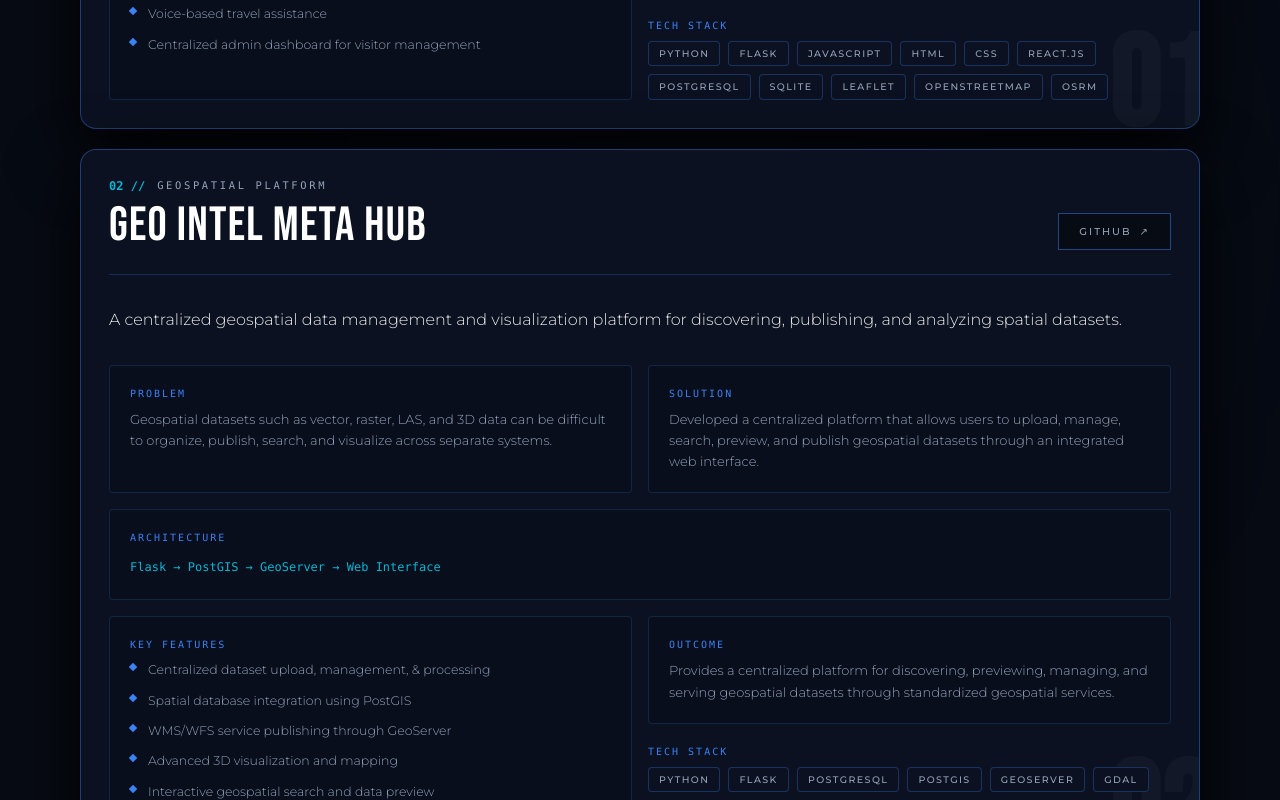
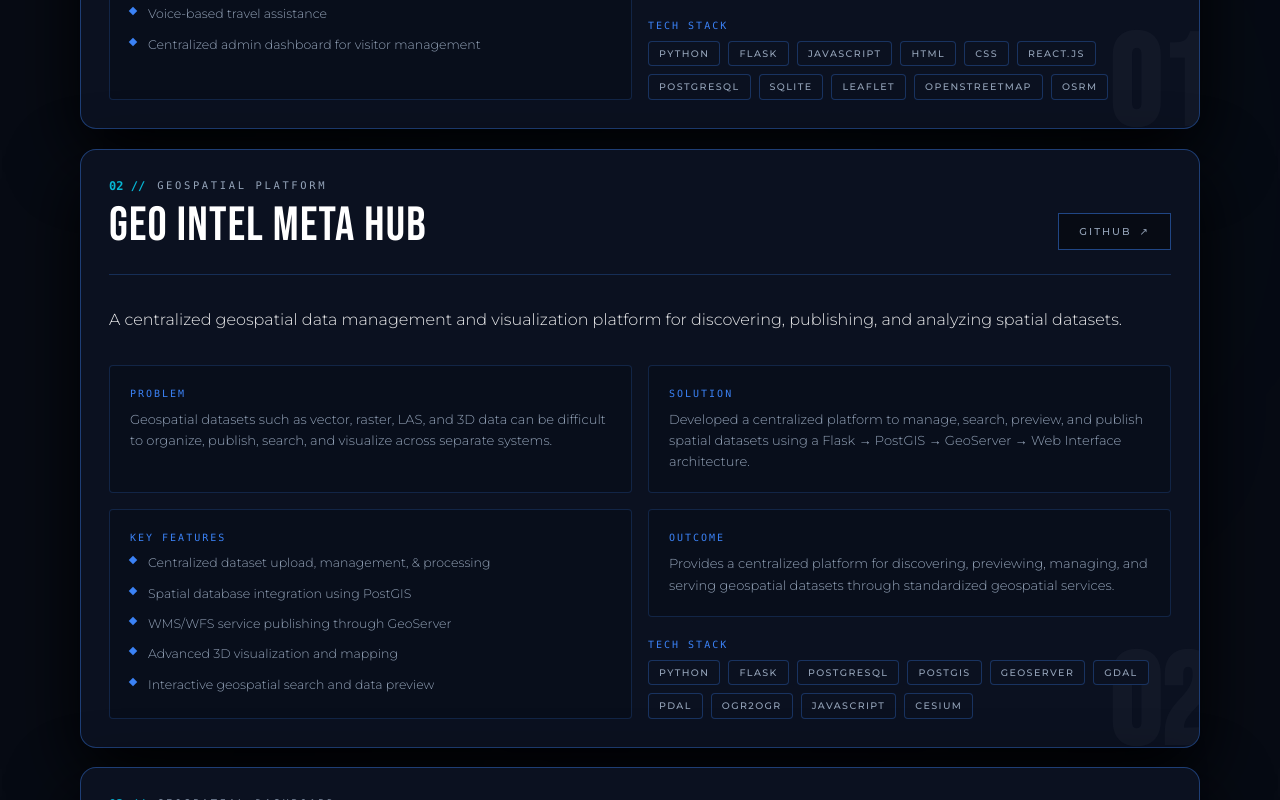
Before and after one commit to Deviprasad101/Portfolio, a React (Vite) app: page / in a window 1280 px wide. Shown: the part 4663-5463 px from the top of the page. Built offline with nearby package versions, Linux system fonts and the light colour scheme; a web font is replaced by a local one.

Commit message:
style: remove architecture row from project 2 to equalize heights

```diff
--- a/src/components/ProjectsSection.tsx
+++ b/src/components/ProjectsSection.tsx
@@ -41,8 +41,7 @@ const projects: Project[] = [
     category: 'GEOSPATIAL PLATFORM',
     oneLineDescription: 'A centralized geospatial data management and visualization platform for discovering, publishing, and analyzing spatial datasets.',
     problem: 'Geospatial datasets such as vector, raster, LAS, and 3D data can be difficult to organize, publish, search, and visualize across separate systems.',
-    solution: 'Developed a centralized platform that allows users to upload, manage, search, preview, and publish geospatial datasets through an integrated web interface.',
-    architecture: 'Flask → PostGIS → GeoServer → Web Interface',
+    solution: 'Developed a centralized platform to manage, search, preview, and publish spatial datasets using a Flask → PostGIS → GeoServer → Web Interface architecture.',
     keyFeatures: [
       'Centralized dataset upload, management, & processing',
       'Spatial database integration using PostGIS',
```
